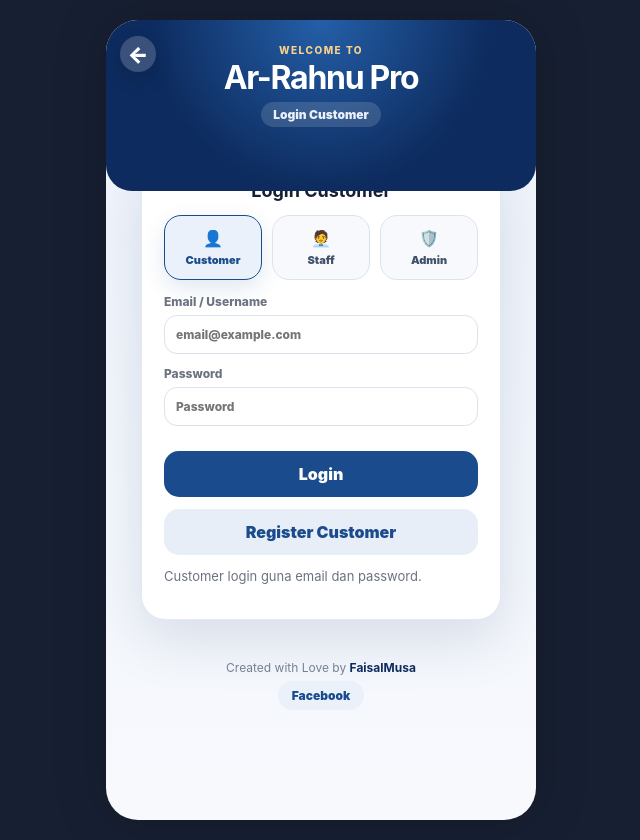
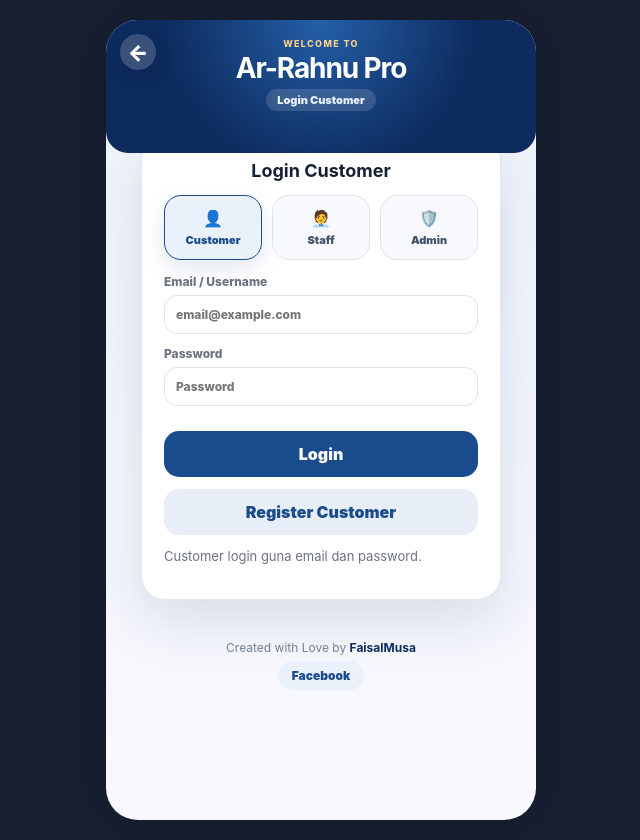
Before and after one commit to ahmadaina2183-glitch/ar-rahnu, a plain HTML site: page login.html in a window 1280 px wide. Shown: the whole page, without its empty margins (319-959 px from the left). Drawn offline with Linux system fonts and the light colour scheme.

Commit message:
Reduce login header height

```diff
--- a/login.html
+++ b/login.html
@@ -5,7 +5,7 @@
   <meta name="viewport" content="width=device-width, initial-scale=1, viewport-fit=cover" />
   <meta name="theme-color" content="#0d2b5e" />
   <title>Login — Ar-Rahnu Pro</title>
-  <link rel="stylesheet" href="./styles.css?v=20260509-logincompact" />
+  <link rel="stylesheet" href="./styles.css?v=20260509-logincompact2" />
 </head>
 <body>
   <div class="app-shell login-shell">
@@ -52,6 +52,6 @@
       </footer>
     </main>
   </div>
-  <script src="./login.js?v=20260509-logincompact"></script>
+  <script src="./login.js?v=20260509-logincompact2"></script>
 </body>
 </html>
--- a/styles.css
+++ b/styles.css
@@ -20,8 +20,8 @@
 
 /* Cleaner login screen */
 .login-shell{min-height:100vh;background:linear-gradient(180deg,#eef3fb 0,#f7f9fd 100%)}
-.login-topbar{justify-content:center;text-align:center;padding:24px 18px 64px;border-bottom-left-radius:26px;border-bottom-right-radius:26px;background:radial-gradient(circle at 50% 0%,#245fa8 0,#0d2b5e 62%)}
-.login-brand{width:100%}.login-brand .eyebrow{color:#f9d18a;font-size:10px;letter-spacing:.15em;margin-bottom:6px}.login-brand h1{font-size:32px;letter-spacing:-.04em;line-height:.98;margin:0;text-transform:none}.login-brand span{display:inline-flex;margin-top:9px;padding:5px 12px;border-radius:999px;background:rgba(255,255,255,.14);color:#eaf1fb;font-weight:900;font-size:12px}.login-main{display:grid;justify-items:center;padding:0 20px 18px;margin-top:-34px}.login-card{width:100%;max-width:360px;padding:22px;border-radius:24px;box-shadow:0 20px 55px rgba(13,43,94,.13)}.login-card h2{text-align:center;font-size:18px;margin-bottom:14px}.login-card label{margin-top:12px}.login-card .primary-btn{margin-top:14px}.role-grid{gap:10px;margin:8px 0 14px}.role-btn{padding:12px 6px;border-radius:17px}.role-btn span{font-size:11px}.login-footer{text-align:center;color:#748093;font-size:12px;margin-top:26px}.login-footer p{margin:0 0 6px}.login-footer b{color:#0d2b5e}.login-footer a{display:inline-flex;align-items:center;justify-content:center;text-decoration:none;color:#1a4b8c;font-weight:900;background:#eaf1fb;border-radius:999px;padding:7px 14px}
+.login-topbar{justify-content:center;text-align:center;padding:18px 18px 42px;border-bottom-left-radius:22px;border-bottom-right-radius:22px;background:radial-gradient(circle at 50% 0%,#245fa8 0,#0d2b5e 62%)}
+.login-brand{width:100%}.login-brand .eyebrow{color:#f9d18a;font-size:9px;letter-spacing:.15em;margin-bottom:5px}.login-brand h1{font-size:28px;letter-spacing:-.04em;line-height:1;margin:0;text-transform:none}.login-brand span{display:inline-flex;margin-top:7px;padding:4px 11px;border-radius:999px;background:rgba(255,255,255,.14);color:#eaf1fb;font-weight:900;font-size:11px}.login-main{display:grid;justify-items:center;padding:0 20px 18px;margin-top:-16px}.login-card{width:100%;max-width:360px;padding:22px;border-radius:24px;box-shadow:0 20px 55px rgba(13,43,94,.13)}.login-card h2{text-align:center;font-size:18px;margin-bottom:14px}.login-card label{margin-top:12px}.login-card .primary-btn{margin-top:14px}.role-grid{gap:10px;margin:8px 0 14px}.role-btn{padding:12px 6px;border-radius:17px}.role-btn span{font-size:11px}.login-footer{text-align:center;color:#748093;font-size:12px;margin-top:26px}.login-footer p{margin:0 0 6px}.login-footer b{color:#0d2b5e}.login-footer a{display:inline-flex;align-items:center;justify-content:center;text-decoration:none;color:#1a4b8c;font-weight:900;background:#eaf1fb;border-radius:999px;padding:7px 14px}
 /* Customer dashboard center header */
 body[data-role="customer"] .topbar{justify-content:center;text-align:center;position:relative}
 body[data-role="customer"] .topbar>div:first-child{width:100%}
@@ -108,4 +108,4 @@
 @media(min-width:420px){body[data-role="customer"] #page-harga .price-grid{grid-template-columns:repeat(4,1fr)}}
 .mini-ltv-grid{display:grid;grid-template-columns:repeat(3,1fr);gap:8px;text-align:center}.mini-ltv-grid span{background:#fff;border:1px solid var(--line);border-radius:12px;padding:9px 5px;font-size:12px}.mini-ltv-grid b{font-size:13px;color:var(--primary)}
 
-.topbar{position:relative}.top-back-btn{position:absolute;left:14px;top:14px;z-index:20;border:0;border-radius:999px;width:36px;height:36px;display:grid;place-items:center;background:rgba(255,255,255,.18);color:#fff;font-size:22px;font-weight:900;box-shadow:0 8px 20px rgba(0,0,0,.12)}.top-back-btn[hidden]{display:none}.login-topbar .top-back-btn{top:16px}.staff-app .top-back-btn,.admin-app .top-back-btn{top:24px;left:16px}.staff-app .topbar>div:first-of-type,.admin-app .topbar>div:first-of-type{padding-left:44px}@media(max-width:370px){.top-back-btn{width:32px;height:32px;font-size:20px}.staff-app .topbar>div:first-of-type,.admin-app .topbar>div:first-of-type{padding-left:38px}}
+.topbar{position:relative}.top-back-btn{position:absolute;left:14px;top:14px;z-index:20;border:0;border-radius:999px;width:36px;height:36px;display:grid;place-items:center;background:rgba(255,255,255,.18);color:#fff;font-size:22px;font-weight:900;box-shadow:0 8px 20px rgba(0,0,0,.12)}.top-back-btn[hidden]{display:none}.login-topbar .top-back-btn{top:14px}.staff-app .top-back-btn,.admin-app .top-back-btn{top:24px;left:16px}.staff-app .topbar>div:first-of-type,.admin-app .topbar>div:first-of-type{padding-left:44px}@media(max-width:370px){.top-back-btn{width:32px;height:32px;font-size:20px}.staff-app .topbar>div:first-of-type,.admin-app .topbar>div:first-of-type{padding-left:38px}}
```
